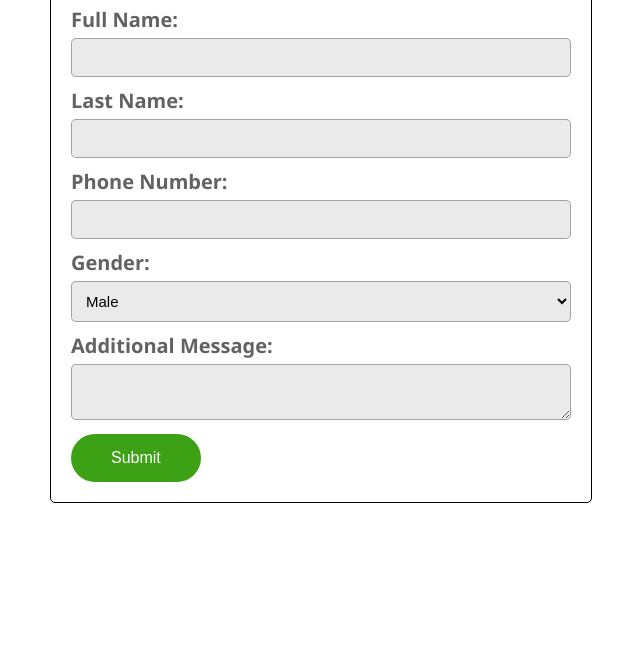
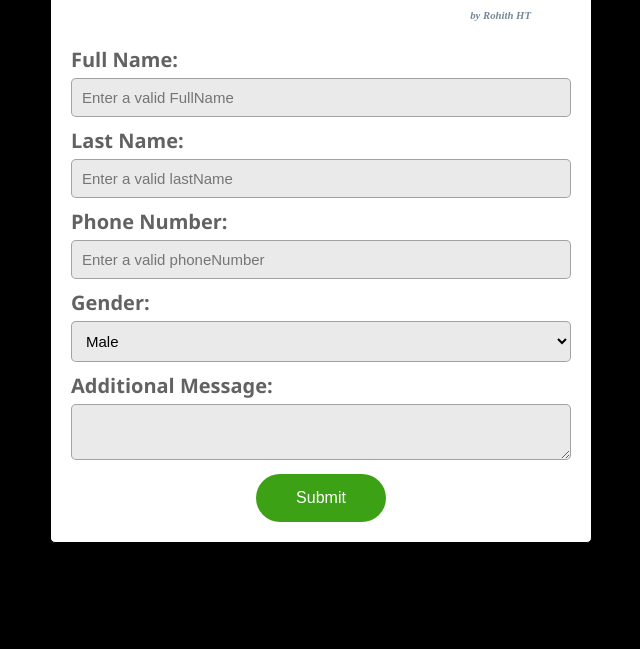
Before and after one commit to Rohithzz/Register-form, a plain HTML site: page index.html in a window 1280 px wide. Shown: the part 151-800 px from the top of the page, without its empty margins (319-959 px from the left). Drawn offline with Linux system fonts and the light colour scheme.

Commit message:
Update index.html

```diff
--- a/index.html
+++ b/index.html
@@ -4,18 +4,20 @@
     <title>Online Registration Form</title>
     <link rel="stylesheet" href="style.css">
 </head>
-<body>
+<body style="background-color: black;">
+
     <div class="container">
         <h1>Online Registration Form</h1>
+        <h6>by Rohith HT</h6>
         <form id="registrationForm">
             <label for="fullName">Full Name:</label>
-            <input type="text" id="fullName" name="fullName" required>
+            <input type="text" id="fullName" name="fullName" required placeholder="Enter a valid FullName">
 
             <label for="lastName">Last Name:</label>
-            <input type="text" id="lastName" name="lastName" required>
+            <input type="text" id="lastName" name="lastName" required placeholder="Enter a valid lastName">
 
             <label for="phoneNumber">Phone Number:</label>
-            <input type="tel" id="phoneNumber" name="phoneNumber" required>
+            <input type="tel" id="phoneNumber" name="phoneNumber" required placeholder="Enter a valid phoneNumber">
 
             <label for="gender">Gender:</label>
             <select id="gender" name="gender" required>
@@ -26,8 +28,9 @@
 
             <label for="message">Additional Message:</label>
             <textarea id="message" name="message"></textarea>
-
-            <button type="submit">Submit</button>
+              <center>
+            <button  type="submit">Submit</button>
+            </center>
         </form>
     </div>
     <script src="javascript.js"></script>
```
